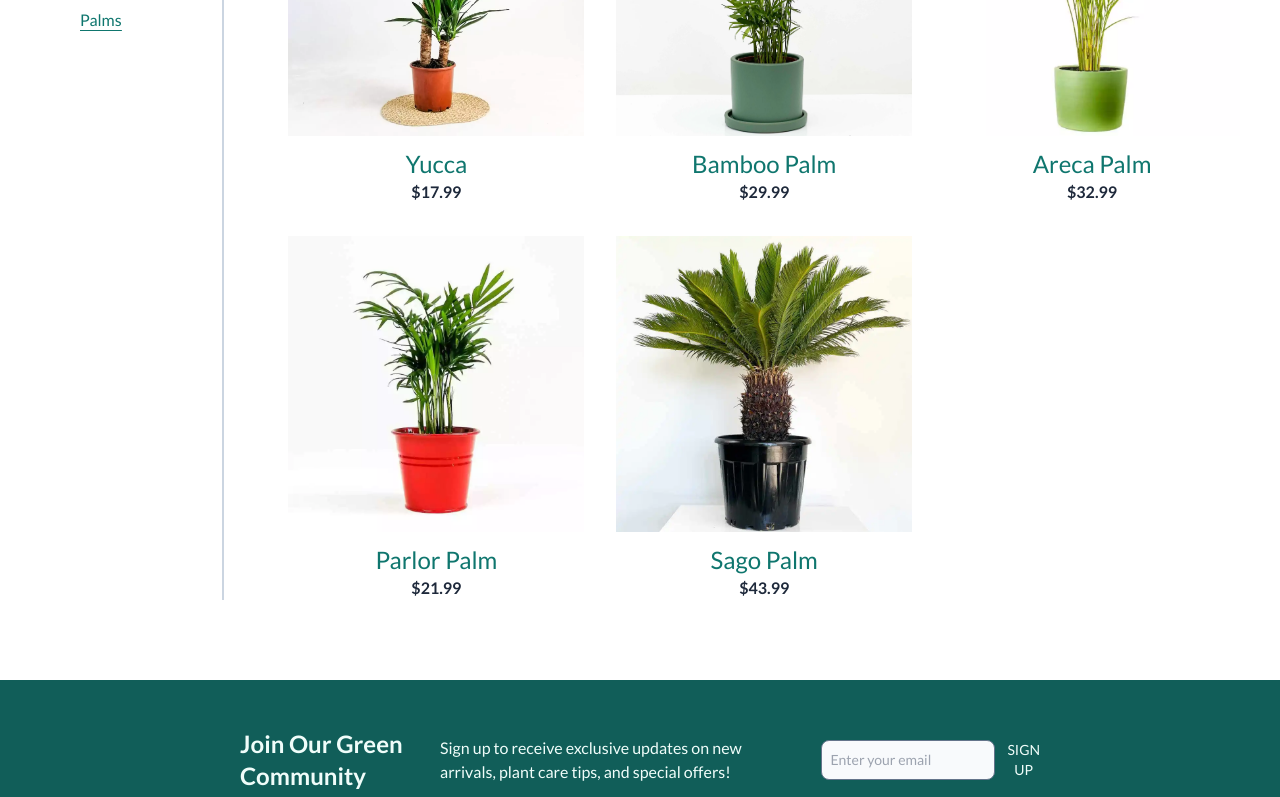
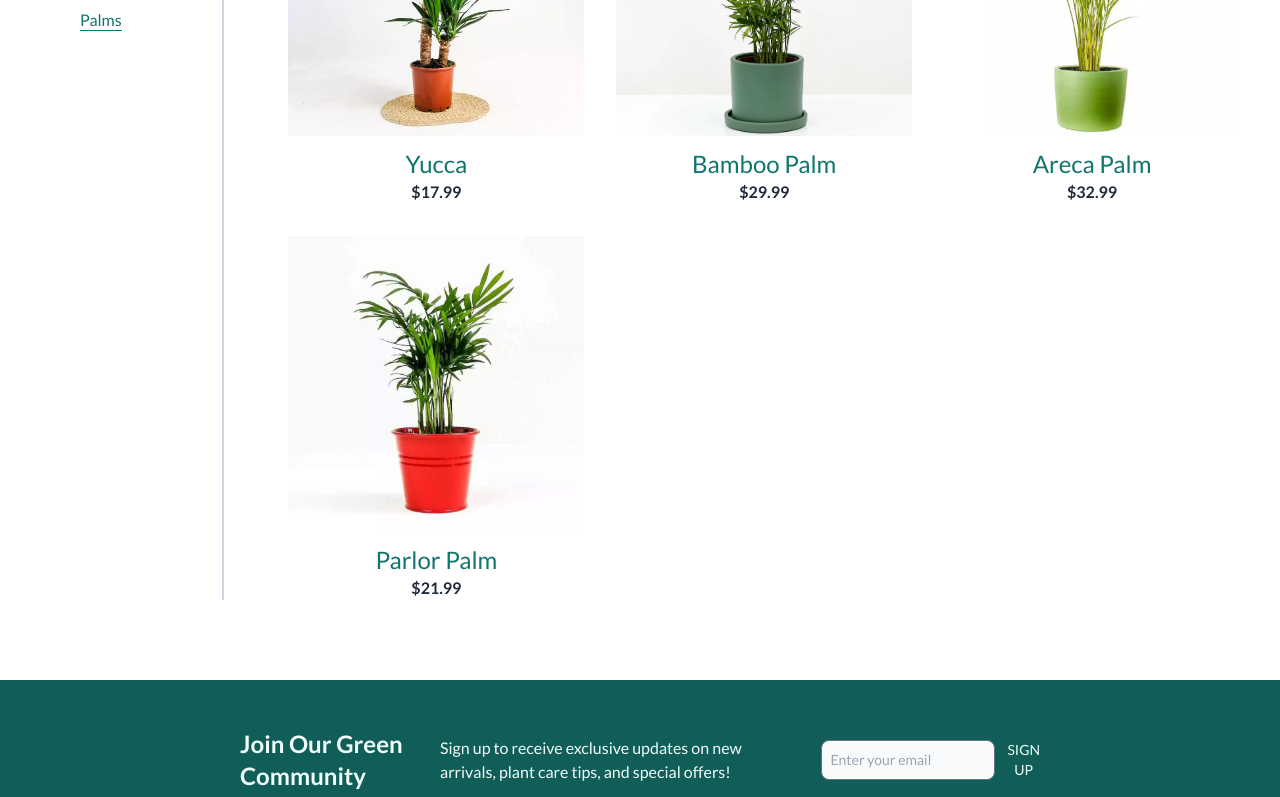
Before and after one commit to tarikkocar/shopping-cart, a React (Vite) app: page /palms in a window 1280 px wide. Shown: the part 571-1368 px from the top of the page. Built offline with nearby package versions, Linux system fonts and the light colour scheme.

Commit message:
Fix an issue causing layout shift on listing page

```diff
--- a/src/components/ProductCard.jsx
+++ b/src/components/ProductCard.jsx
@@ -3,16 +3,23 @@ import { motion } from "framer-motion";
 
 export default function ProductCard({ plant }) {
   const [isHovered, setIsHovered] = useState(false);
+  const [isImageLoading, setIsImageLoading] = useState(true);
+  const [imageWidth, setImageWidth] = useState(null);
 
-  const handleMouseEvent = () => {
-    setIsHovered(!isHovered);
+  const handleMouseEnter = (e) => {
+    setIsHovered(true);
+    setImageWidth(e.target.width);
+  };
+
+  const handleMouseLeave = () => {
+    setIsHovered(false);
   };
 
   return (
     <div className="max-w-[20rem] text-center">
       {!isHovered && (
         <img
-          onMouseEnter={handleMouseEvent}
+          onMouseEnter={handleMouseEnter}
           src={plant.img_1}
           alt={`${plant.title} image 1`}
           className="w-full aspect-square"
@@ -20,16 +27,28 @@ export default function ProductCard({ plant }) {
         />
       )}
       {isHovered && (
+        <>
           <motion.img
-          onMouseLeave={handleMouseEvent}
+            onMouseLeave={handleMouseLeave}
+            onLoad={() => {
+              setIsImageLoading(false);
+            }}
             src={plant.img_2}
             alt={`${plant.title} image 2`}
-          className="w-full aspect-square"
+            className={`w-full aspect-square ${
+              isImageLoading ? "hidden" : "block"
+            }`}
             initial={{ opacity: 0 }}
             animate={{ opacity: 1 }}
             transition={{ duration: 0.8 }}
-          loading="lazy"
           />
+          <div
+            style={{ width: `${imageWidth}px` }}
+            className={`w-full w-[${imageWidth}px] h-auto aspect-square ${
+              isImageLoading ? "block" : "hidden"
+            }`}
+          ></div>
+        </>
       )}
       <p className="mt-3 text-2xl text-teal-700">{plant.title}</p>
       <p className="font-bold text-slate-800">{`$${plant.price}`}</p>
--- a/src/constants/plants.js
+++ b/src/constants/plants.js
@@ -241,17 +241,6 @@ const plants = [
       "Chamaedorea elegans, the Parlor Palm, offers classic beauty with its arching fronds, thriving in low light and creating a timeless indoor retreat.",
     id: 21,
   },
-  {
-    title: "Sago Palm",
-    img_1: "/assets/sago_palm_1.webp",
-    img_2: "/assets/sago_palm_2.webp",
-    price: 43.99,
-    height: "120-140 cm",
-    collections: ["all-houseplants", "easy-to-care", "palms"],
-    description:
-      "A hardy and iconic ornamental plant, the Sago Palm (Cycas revoluta) boasts feathery, dark green fronds, adding a touch of tropical elegance to indoor and outdoor spaces.",
-    id: 22,
-  },
 ];
 
 export default plants;
```
Lines whose indentation alone changed are shown as unchanged.
